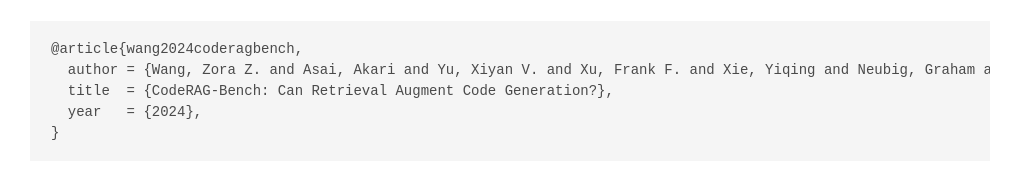
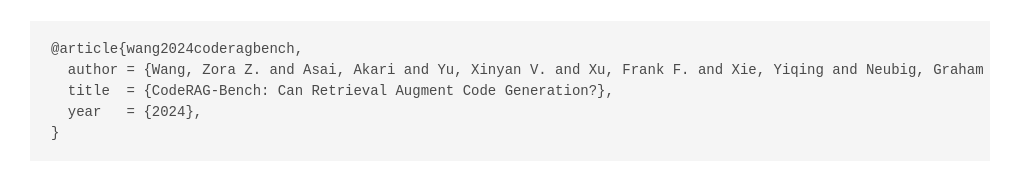
Before and after one commit to code-rag-bench/code-rag-bench.github.io, a plain HTML site: page index.html in a window 1280 px wide. Shown: the part 4585-4776 px from the top of the page, without its empty margins (130-1151 px from the left). Drawn offline with nearby package versions, Linux system fonts and the light colour scheme; some icons are missing; a web font is replaced by a local one.

Commit message:
Update index.html

```diff
--- a/index.html
+++ b/index.html
@@ -257,7 +257,7 @@
   <div class="container is-max-desktop content">
     <h2 class="title">BibTeX</h2>
     <pre><code>@article{wang2024coderagbench,
-  author = {Wang, Zora Z. and Asai, Akari and Yu, Xiyan V. and Xu, Frank F. and Xie, Yiqing and Neubig, Graham and Fried, Daniel},
+  author = {Wang, Zora Z. and Asai, Akari and Yu, Xinyan V. and Xu, Frank F. and Xie, Yiqing and Neubig, Graham and Fried, Daniel},
   title  = {CodeRAG-Bench: Can Retrieval Augment Code Generation?},
   year   = {2024},
 }</code></pre>
```
